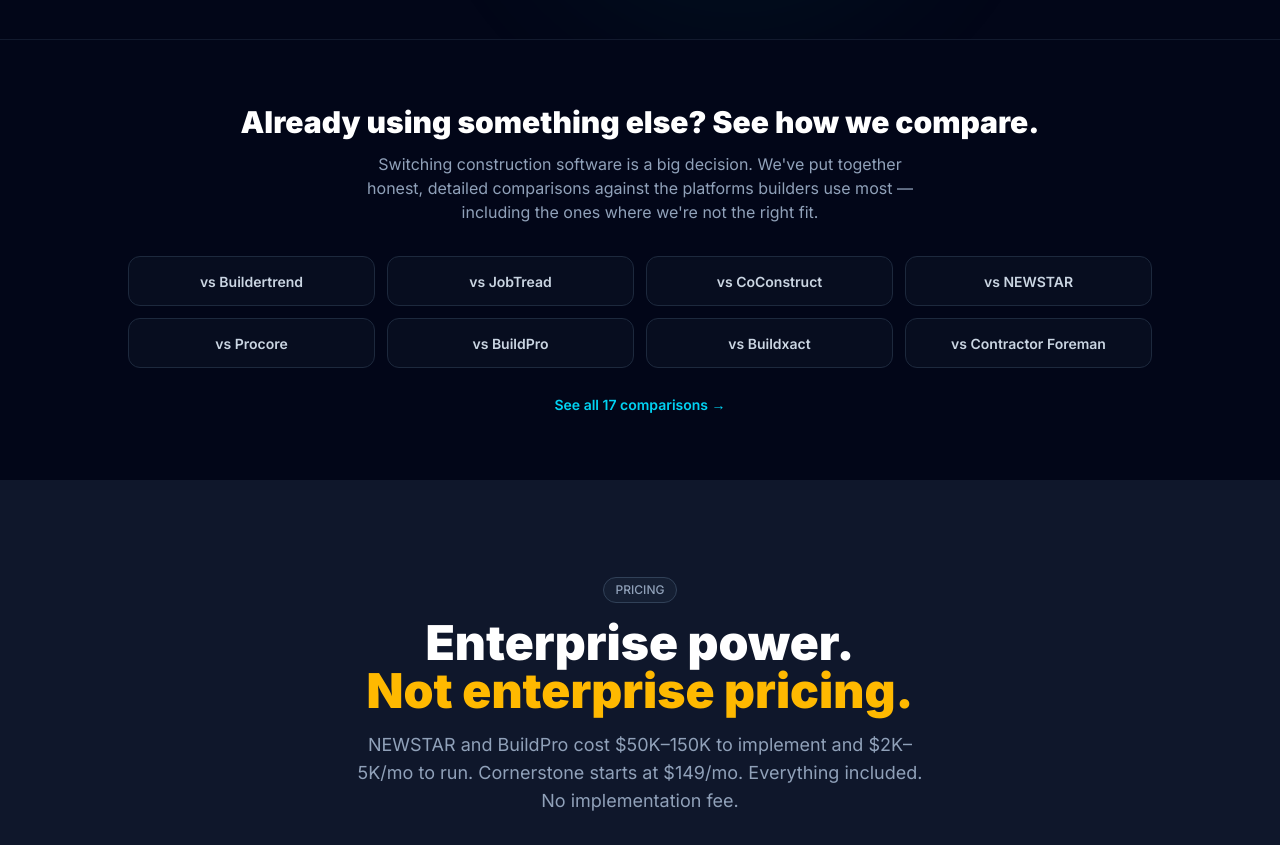
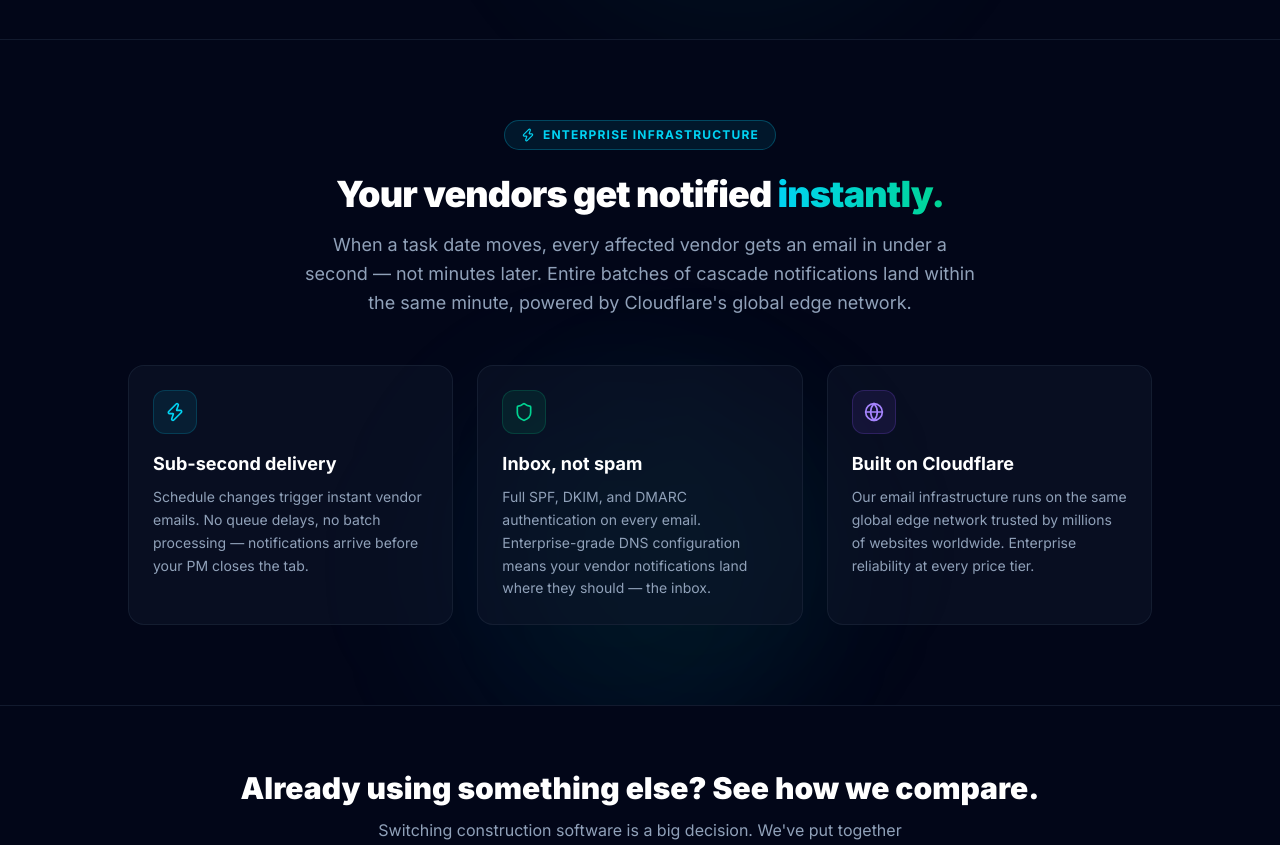
Before and after one commit to Scootermcgavin121/cornerstone-marketing-v2, a Next.js app: page / in a window 1280 px wide. Shown: the part 8420-9265 px from the top of the page. Built offline with nearby package versions, Linux system fonts and the light colour scheme.

Commit message:
feat: add Cloudflare email infrastructure section to homepage and update cascade notification copy

```diff
--- a/src/app/construction/page.tsx
+++ b/src/app/construction/page.tsx
@@ -55,7 +55,7 @@ const features = [
   { title: "4 Modular Template Types", desc: "Construction, Foundation, Permitting, and Inspection &mdash; four template categories that snap together." },
   { title: "Template Copy & Clone", desc: "Clone any template and customize per community. Changes never affect the original." },
   { title: "Vendor Management", desc: "Full vendor directory with trade categories, contacts, insurance tracking, and expiry alerts." },
-  { title: "Smart Cascade Notifications (Magic Links)", desc: "Automated scheduling emails when tasks are ready, when timelines shift, or when permits clear. Every email contains a secure magic link &mdash; vendors confirm or decline tasks in one click. No app, no account, no password. Biggest friction-killer for trade partners in the industry." },
+  { title: "Smart Cascade Notifications (Magic Links)", desc: "Automated scheduling emails when tasks are ready, when timelines shift, or when permits clear &mdash; delivered in under a second via Cloudflare's global edge network. Every email contains a secure magic link &mdash; vendors confirm or decline tasks in one click. No app, no account, no password. Biggest friction-killer for trade partners in the industry." },
   { title: "Daily & Weekly Digests", desc: "Automated summary emails for builders and vendors. Stay informed without checking the app." },
   { title: "In-App Messaging", desc: "Per-task messaging thread visible to all stakeholders. No more scattered texts." },
   { title: "Jobsite Notes & Photos", desc: "Photo and note uploads per task, timestamped. PMs upload, buyers see in real time." },
--- a/src/app/features/page.tsx
+++ b/src/app/features/page.tsx
@@ -38,7 +38,7 @@ const featureDetails = [
       "Gantt charts with critical path highlighting",
       "3-tier task dependency system with auto-cascade",
       "17 pre-built templates (7 foundation types)",
-      "4-tier cascade email notifications to subs",
+      "4-tier cascade email notifications to subs — delivered in under a second via Cloudflare",
       "Phase-based milestone tracking (5 phases)",
       "Weekday-only scheduling — auto-skips weekends",
       "Vendor magic links — no passwords for subs",
--- a/src/app/page.tsx
+++ b/src/app/page.tsx
@@ -19,6 +19,7 @@ import { AiTakeoffSection } from "@/components/AiTakeoffSection";
 import { AgentsSection } from "@/components/AgentsSection";
 import { ModulesGrid } from "@/components/ModulesGrid";
 import { DataOwnership } from "@/components/DataOwnership";
+import { InfrastructureSection } from "@/components/InfrastructureSection";
 import { CompetitorCompareStrip } from "@/components/CompetitorCompareStrip";
 import { PricingSection } from "@/components/PricingSection";
 import { CTASection } from "@/components/CTASection";
@@ -35,6 +36,7 @@ export default function Home() {
       <AiTakeoffSection />
       <ModulesGrid />
       <DataOwnership />
+      <InfrastructureSection />
       <CompetitorCompareStrip />
       <PricingSection />
       <CTASection />
--- /dev/null
+++ b/src/components/InfrastructureSection.tsx
@@ -0,0 +1,69 @@
+import { Zap, Shield, Globe } from "lucide-react";
+
+export function InfrastructureSection() {
+  return (
+    <section className="relative py-20 px-4 border-t border-slate-800/60">
+      <div className="absolute inset-0 overflow-hidden pointer-events-none">
+        <div className="absolute top-1/2 left-1/3 w-[24rem] h-[24rem] bg-cyan-500/5 rounded-full blur-3xl" />
+        <div className="absolute bottom-0 right-1/3 w-[20rem] h-[20rem] bg-emerald-500/5 rounded-full blur-3xl" />
+      </div>
+
+      <div className="relative max-w-5xl mx-auto">
+        {/* Header */}
+        <div className="text-center mb-12">
+          <div className="inline-flex items-center gap-2 px-4 py-1.5 rounded-full bg-cyan-500/10 border border-cyan-500/30 text-cyan-400 text-xs font-bold uppercase tracking-widest mb-6">
+            <Zap className="w-3.5 h-3.5" />
+            Enterprise Infrastructure
+          </div>
+          <h2 className="text-3xl sm:text-4xl font-black tracking-tight mb-4">
+            Your vendors get notified{" "}
+            <span className="bg-gradient-to-r from-cyan-400 to-emerald-400 bg-clip-text text-transparent">
+              instantly.
+            </span>
+          </h2>
+          <p className="text-lg text-slate-400 max-w-2xl mx-auto leading-relaxed">
+            When a task date moves, every affected vendor gets an email in under a second &mdash; not
+            minutes later. Entire batches of cascade notifications land within the same minute,
+            powered by Cloudflare&apos;s global edge network.
+          </p>
+        </div>
+
+        {/* Three pillars */}
+        <div className="grid grid-cols-1 sm:grid-cols-3 gap-6">
+          <div className="p-6 rounded-2xl bg-slate-900/50 border border-slate-800/60 hover:border-cyan-500/20 transition-colors">
+            <div className="w-11 h-11 rounded-xl bg-cyan-500/10 border border-cyan-500/20 flex items-center justify-center text-cyan-400 mb-4">
+              <Zap className="w-5 h-5" />
+            </div>
+            <h3 className="font-bold text-white text-lg mb-2">Sub-second delivery</h3>
+            <p className="text-sm text-slate-400 leading-relaxed">
+              Schedule changes trigger instant vendor emails. No queue delays, no batch
+              processing &mdash; notifications arrive before your PM closes the tab.
+            </p>
+          </div>
+
+          <div className="p-6 rounded-2xl bg-slate-900/50 border border-slate-800/60 hover:border-emerald-500/20 transition-colors">
+            <div className="w-11 h-11 rounded-xl bg-emerald-500/10 border border-emerald-500/20 flex items-center justify-center text-emerald-400 mb-4">
+              <Shield className="w-5 h-5" />
+            </div>
+            <h3 className="font-bold text-white text-lg mb-2">Inbox, not spam</h3>
+            <p className="text-sm text-slate-400 leading-relaxed">
+              Full SPF, DKIM, and DMARC authentication on every email. Enterprise-grade DNS
+              configuration means your vendor notifications land where they should &mdash; the inbox.
+            </p>
+          </div>
+
+          <div className="p-6 rounded-2xl bg-slate-900/50 border border-slate-800/60 hover:border-violet-500/20 transition-colors">
+            <div className="w-11 h-11 rounded-xl bg-violet-500/10 border border-violet-500/20 flex items-center justify-center text-violet-400 mb-4">
+              <Globe className="w-5 h-5" />
+            </div>
+            <h3 className="font-bold text-white text-lg mb-2">Built on Cloudflare</h3>
+            <p className="text-sm text-slate-400 leading-relaxed">
+              Our email infrastructure runs on the same global edge network trusted by millions of
+              websites worldwide. Enterprise reliability at every price tier.
+            </p>
+          </div>
+        </div>
+      </div>
+    </section>
+  );
+}
```
